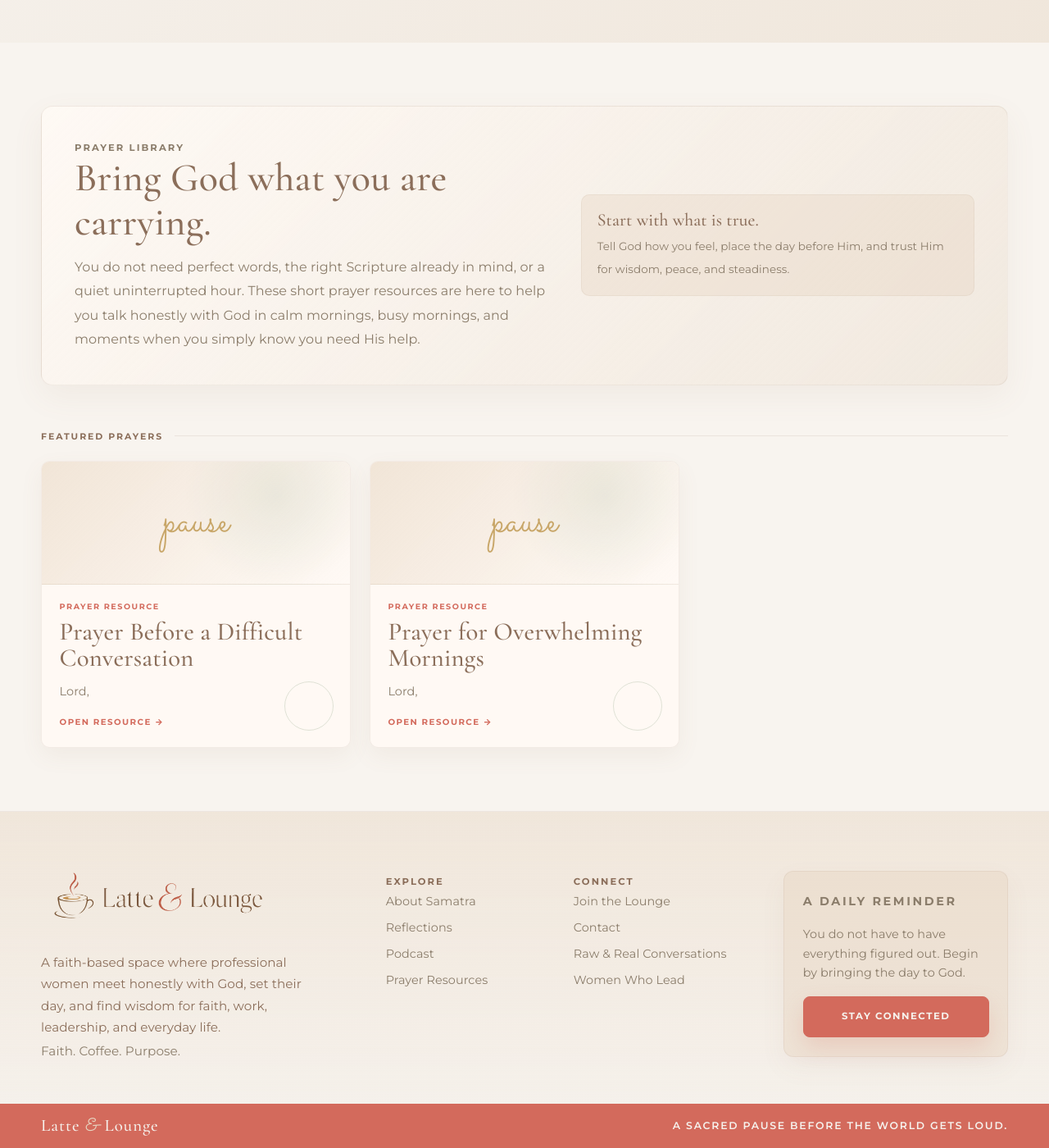
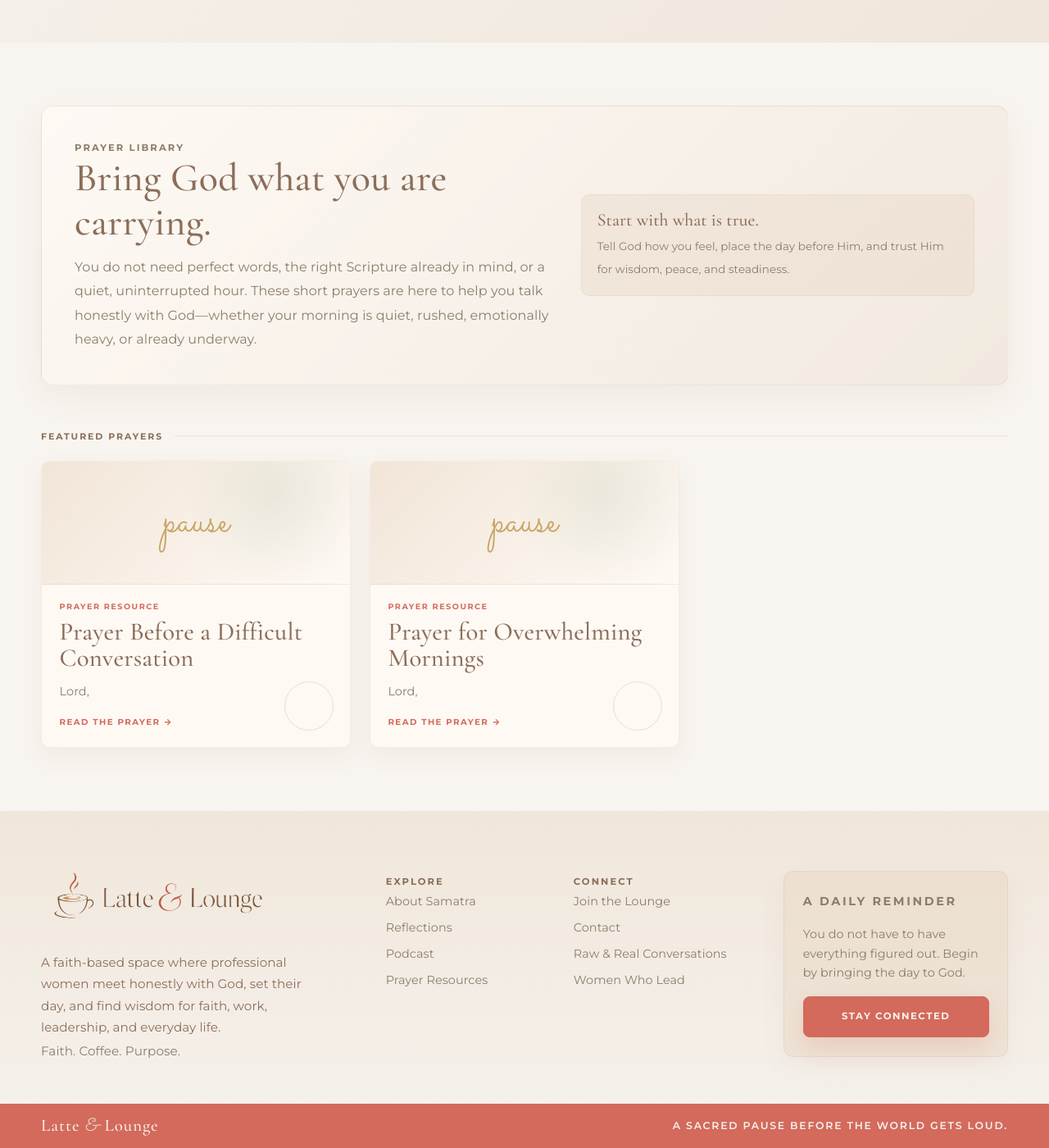
Before and after one commit to jeffthomasiii/latte-lounge-poc, a Jekyll site: the page built from docs/prayer-resources.md, in a window 1280 px wide and 1400 px high, scrolled down 484 px. Shown: the whole window at 82% size. Built offline with Jekyll 4.4.1, drawn with Linux system fonts in a browser that asks for light colours.

Commit message:
Polish prayer resource copy and calls to action

```diff
--- a/docs/prayer-resources.md
+++ b/docs/prayer-resources.md
@@ -11,7 +11,7 @@ collection_style: true
   <div>
     <p class="eyebrow">Prayer Library</p>
     <h2>Bring God what you are carrying.</h2>
-    <p>You do not need perfect words, the right Scripture already in mind, or a quiet uninterrupted hour. These short prayer resources are here to help you talk honestly with God in calm mornings, busy mornings, and moments when you simply know you need His help.</p>
+    <p>You do not need perfect words, the right Scripture already in mind, or a quiet, uninterrupted hour. These short prayers are here to help you talk honestly with God—whether your morning is quiet, rushed, emotionally heavy, or already underway.</p>
   </div>
 
   <div class="collection-feature-note">
@@ -32,7 +32,7 @@ collection_style: true
         <span class="collection-card-kicker">Prayer Resource</span>
         <h2>{{ prayer.title }}</h2>
         <p>{{ prayer.excerpt | strip_html | truncate: 150 }}</p>
-        <span class="collection-card-link">Open Resource →</span>
+        <span class="collection-card-link">Read the Prayer →</span>
       </div>
     </a>
   {% endfor %}
```
